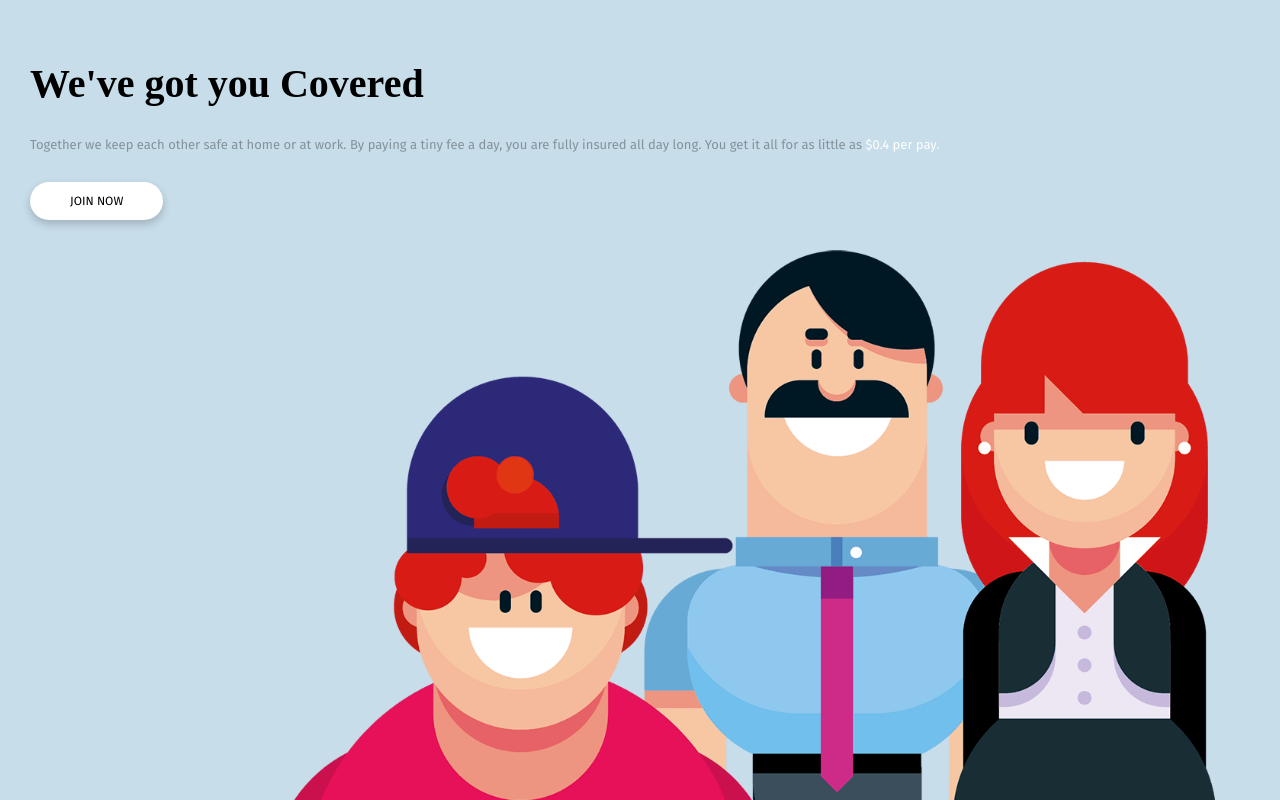
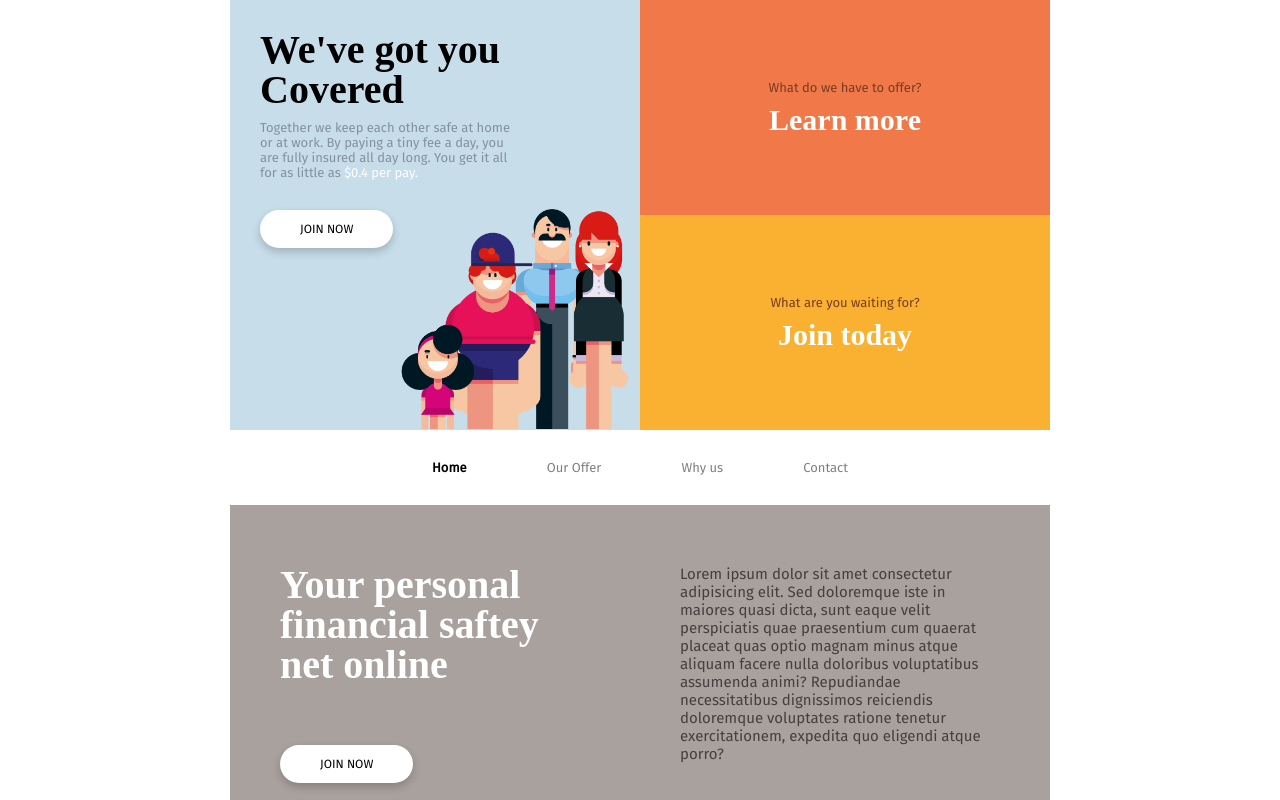
Before and after one commit to Lexicon-Frontend-React-2023-2024/insurance-project-solution, a plain HTML site: page index.html in a window 1280 px wide. Shown: the top 800 px of the page. Drawn offline with Linux system fonts and the light colour scheme; a web font is replaced by a local one.

Commit message:
solution done

```diff
--- a/css/about-us.css
+++ b/css/about-us.css
@@ -13,3 +13,9 @@
   color: #644714;
   font-size: var(--font_size_p);
 }
+
+@media screen and (min-width: 768px) {
+  #about-us {
+    padding: 20rem 15rem 18rem 15rem;
+  }
+}
--- a/css/financial.css
+++ b/css/financial.css
@@ -70,3 +70,36 @@
 #financial-saftey .cards .card p {
   color: #999999;
 }
+
+@media screen and (min-width: 768px) {
+  #financial-saftey .financial-saftey-info {
+    display: flex;
+    gap: 4rem;
+    margin-bottom: 12rem;
+  }
+
+  #financial-saftey .financial-saftey-info > * {
+    flex: 1;
+    padding-inline: 2rem;
+  }
+
+  #financial-saftey .financial-saftey-info h1 {
+    margin-bottom: 6rem;
+  }
+
+  #financial-saftey .financial-saftey-info p {
+    font-size: 1.5rem;
+  }
+
+  #financial-saftey .financial-saftey-info .btn {
+    display: block;
+  }
+
+  /* ########## Cards segment ########## */
+
+  #financial-saftey .cards {
+    flex-direction: row;
+    justify-content: space-between;
+    margin-bottom: -20rem;
+  }
+}
--- a/css/global.css
+++ b/css/global.css
@@ -20,10 +20,16 @@ html {
   scroll-behavior: smooth;
 }
 
+body {
+  max-width: 820px;
+  margin: auto;
+}
+
 h1,
 h2 {
   font-family: "Frank Ruhl Libre", serif;
   font-weight: 800;
+  line-height: 1;
 }
 
 h1 {
--- a/css/hero.css
+++ b/css/hero.css
@@ -33,6 +33,7 @@
 #hero .orange-segment p {
   color: #783c24;
   font-size: var(--font_size_p);
+  margin-bottom: 1rem;
 }
 
 /* ########## Yellow ange segment ########## */
@@ -49,4 +50,46 @@
 #hero .yellow-segment p {
   color: #783c24;
   font-size: var(--font_size_p);
+  margin-bottom: 1rem;
 }
+
+/* ########## Media Queries ########## */
+
+@media screen and (min-width: 768px) {
+  #hero {
+    display: grid;
+    grid-template-columns: 1fr 1fr;
+  }
+
+  #hero .blue-segment {
+    grid-column: 1/2;
+    grid-row: 1/3;
+    margin-bottom: 0;
+    padding: 3rem 13rem 0 3rem;
+    position: relative;
+  }
+
+  #hero .blue-segment h1 {
+    margin-bottom: 1rem;
+  }
+
+  #hero .blue-segment figure {
+    padding: 0;
+    padding-right: 1rem;
+    width: 24rem;
+
+    position: absolute;
+    bottom: -0.2rem;
+    right: 0;
+  }
+
+  #hero .orange-segment {
+    grid-column: 2/3;
+    grid-row: 1/2;
+  }
+
+  #hero .yeallow-segment {
+    grid-column: 2/3;
+    grid-row: 2/3;
+  }
+}
--- a/css/how-it-works.css
+++ b/css/how-it-works.css
@@ -45,3 +45,23 @@
 #how-it-works .step.step-4 {
   background-color: var(--orange);
 }
+
+@media screen and (min-width: 768px) {
+  #how-it-works {
+    display: grid;
+    grid-template-columns: 1fr 1fr 1fr;
+  }
+
+  #how-it-works .step {
+    padding: 0;
+    justify-items: stretch;
+  }
+
+  #how-it-works .step.step-intro {
+    padding: 5rem;
+  }
+
+  #how-it-works .step .step-instruction {
+    padding: 5rem;
+  }
+}
--- a/css/navbar.css
+++ b/css/navbar.css
@@ -11,3 +11,25 @@
   text-decoration: none;
   text-align: center;
 }
+
+#navbar a.home,
+#navbar a.contact {
+  color: var(--black);
+  font-weight: bolder;
+}
+
+/* #navbar a:hover {
+  font-weight: bolder;
+} */
+
+@media screen and (min-width: 768px) {
+  #navbar {
+    display: flex;
+    justify-content: center;
+  }
+
+  #navbar a {
+    font-size: 1.3rem;
+    padding-inline: 4rem;
+  }
+}
--- a/index.html
+++ b/index.html
@@ -38,6 +38,7 @@
         <p>What do we have to offer?</p>
         <h2>Learn more</h2>
       </div>
+
       <div class="yellow-segment">
         <p>What are you waiting for?</p>
         <h2>Join today</h2>
@@ -47,7 +48,7 @@
     <!-- ########## Navbar  ########## -->
 
     <nav id="navbar">
-      <a href="#hero">Home</a>
+      <a class="home" href="#hero">Home</a>
       <a href="#financial-saftey">Our Offer</a>
       <a href="#about-us">Why us</a>
       <a href="contact.html">Contact</a>
@@ -62,9 +63,7 @@
           <button class="btn">Join now</button>
         </div>
         <p>
-          Lorem ipsum dolor sit amet, consectetur adipisicing elit. Amet repellendus saepe alias!
-          Optio, aliquam? Atque dolores velit quam, aspernatur in ipsam aliquid ea voluptates
-          voluptatem vero, delectus sed quae sint.
+       Lorem ipsum dolor sit amet consectetur adipisicing elit. Sed doloremque iste in maiores quasi dicta, sunt eaque velit perspiciatis quae praesentium cum quaerat placeat quas optio magnam minus atque aliquam facere nulla doloribus voluptatibus assumenda animi? Repudiandae necessitatibus dignissimos reiciendis doloremque voluptates ratione tenetur exercitationem, expedita quo eligendi atque porro?
         </p>
       </div>
       <div class="cards">
--- a/index.js
+++ b/index.js
@@ -2,4 +2,4 @@
 const element = document.body;
 console.log(element.clientTop);
 
-scrollTo({ left: 0, top: element.clientHeight, behavior: "smooth" });
+// scrollTo({ left: 0, top: element.clientHeight, behavior: "smooth" });
```
Also changed, not shown: contact.html (+3 -3 lines).
